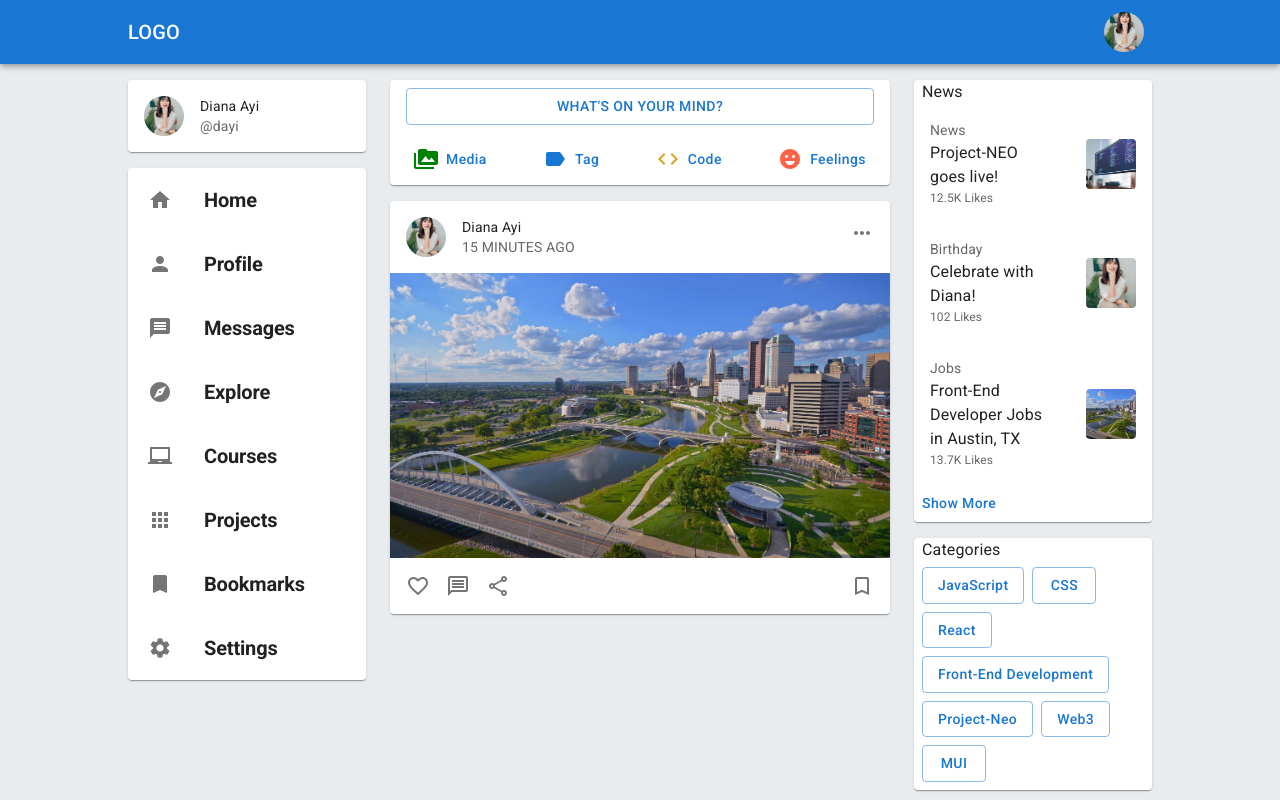
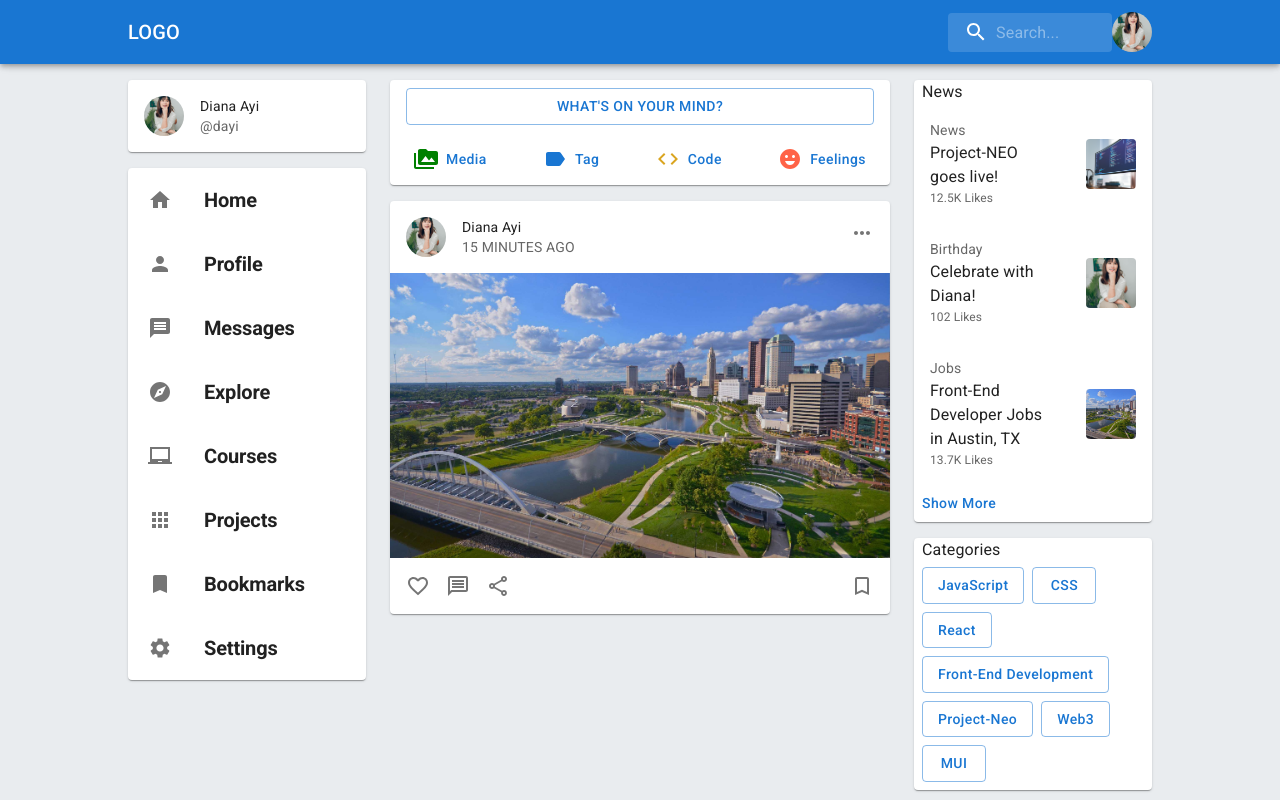
Before and after one commit to jpzambranoleon/project-neo-front-end, a React (Create React App) app: page / in a window 1280 px wide. Built offline with nearby package versions, Linux system fonts and the light colour scheme.

Commit message:
updated Navbar.jsx

```diff
--- a/src/components/Navbar.jsx
+++ b/src/components/Navbar.jsx
@@ -9,16 +9,12 @@ const SearchField = styled('div')(({ theme }) => ({
     '&:hover': {
       backgroundColor: alpha(theme.palette.common.white, 0.25),
     },
-    marginRight: theme.spacing(2),
     marginLeft: 0,
     width: '100%',
     [theme.breakpoints.up('sm')]: {
-      marginLeft: theme.spacing(3),
+      marginLeft: theme.spacing(1),
       width: 'auto',
     },
-    [theme.breakpoints.down('sm')]: {
-        display: 'none'
-    }
 }));
 
 const SearchIconWrapper = styled('div')(({ theme }) => ({
@@ -40,7 +36,10 @@ const StyledInputBase = styled(InputBase)(({ theme }) => ({
         transition: theme.transitions.create('width'),
         width: '100%',
         [theme.breakpoints.up('md')]: {
-            width: '20ch',
+            width: '12ch',
+            '&:focus': {
+                width: '20ch',
+            },
         },
     },
 }));
@@ -74,12 +73,22 @@ const Navbar = () => {
                     <Typography variant="h6" component="div" sx={{ flexGrow: 1 }}>
                         LOGO
                     </Typography>
+                    <SearchField>
+                        <SearchIconWrapper>
+                            <Search />
+                        </SearchIconWrapper>
+                        <StyledInputBase
+                            placeholder="Search..."
+                            inputProps={{ 'aria-label': 'search' }}
+                        />
+                    </SearchField>
                     <Tooltip title="User">
-                        <IconButton>
+                        <IconButton onClick={handleOpenUserMenu} sx={{ p: 0 }}>
                             <Avatar alt="Diana Ayi" src="/assets/person/diana.jpg" />
                         </IconButton>
                     </Tooltip>
                     <Menu
+                        sx={{ mt: '45px' }}
                         id="menu-appbar"
                         anchorEl={anchorElUser}
                         anchorOrigin={{
```
